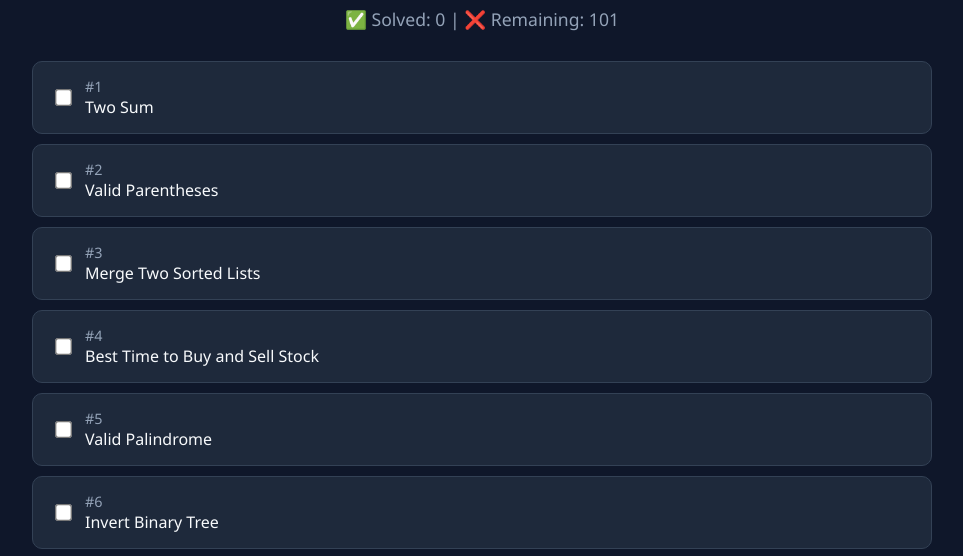
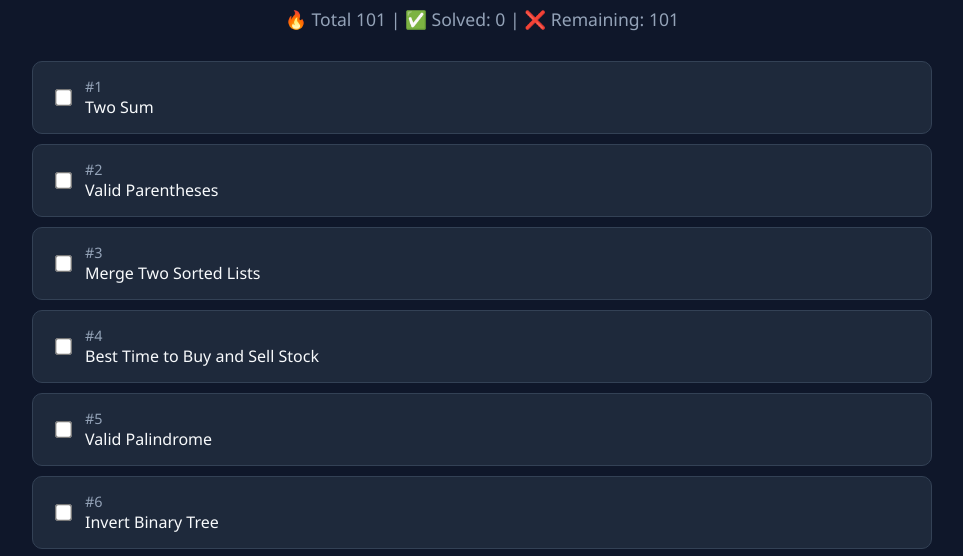
Before and after one commit to saitej0579/Dsa-Sheet-, a plain HTML site: page index.html in a window 1280 px wide. Shown: the part 207-763 px from the top of the page, without its empty margins (158-1121 px from the left). Drawn offline with nearby package versions, Linux system fonts and the light colour scheme.

Commit message:
15-04-2k25

```diff
--- a/index.html
+++ b/index.html
@@ -170,7 +170,7 @@
       const total = questions.length;
       const solved = questions.filter((_, i) => localStorage.getItem(`q-${i}`) === "true").length;
       const remaining = total - solved;
-      statusEl.textContent = `✅ Solved: ${solved} | ❌ Remaining: ${remaining}`;
+      statusEl.textContent = `🔥 Total ${solved + remaining} | ✅ Solved: ${solved} | ❌ Remaining: ${remaining}`;
     }
 
     questions.forEach((q, index) => {
```
